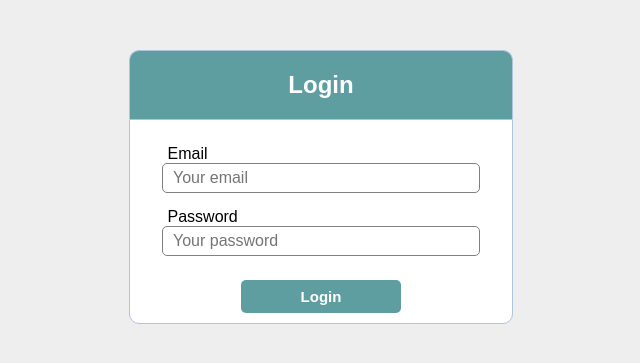
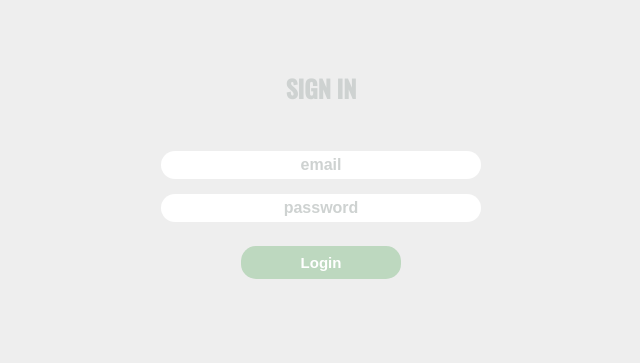
Before and after one commit to Laura959/Greiti_Ir_Isiute, a PHP site: page / in a window 1280 px wide. Shown: the top 363 px of the page, without its empty margins (319-959 px from the left). Run offline with PHP 8.4, Linux system fonts and the light colour scheme.

Commit message:
pakeistas prisijungimo langas

```diff
--- a/src/css/style.css
+++ b/src/css/style.css
@@ -6,7 +6,7 @@
 
 body {
 	/* font-size: 120%; */
-	font-family: Arial, Helvetica, sans-serif;
+	font-family: Arial, Helvetica, 'Oswald', sans-serif;
 	background-color: #eeeeee;
 }
 
@@ -14,13 +14,12 @@ body {
 	width: 30%;
 	margin: 50px auto 0px;
 	min-width: 300px;
-	color: white;
-	background: #5F9EA0;
+	color: #ced2d1;
+	background: #eeeeee;
 	text-align: center;
-	border: 1px solid #B0C4DE;
-	border-bottom: none;
-	border-radius: 10px 10px 0px 0px;
 	padding: 20px;
+        font-family: 'Oswald';
+        font-weight: bold;
 }
 
 .form {
@@ -28,11 +27,11 @@ body {
 	min-width: 300px;
 	margin: 0px auto;
 	padding: 10px 20px;
-	border: 1px solid #B0C4DE;
-	background: white;
-	border-radius: 0px 0px 10px 10px;
 	text-align: center;
 	position: relative;
+         color: #ced2d1;
+        font-family: 'Oswald';
+        font-weight: bold;
 }
 
 label {
@@ -45,8 +44,10 @@ input {
 	width: 93%;
 	padding: 5px 10px;
 	font-size: 16px;
-	border-radius: 5px;
-	border: 1px solid gray;
+	border-radius: 15px;
+	border: none;
+        text-align: center;
+        font-weight: bold;
 }
 
 .login-btn {
@@ -56,9 +57,9 @@ input {
 	margin: 1.5rem auto 0;
 	width: 10rem;
 	color: white;
-	background-color: #5F9EA0;
+	background-color: #bdd8bf;
 	border: none;
-	border-radius: 5px;
+	border-radius: 15px;
 	cursor: pointer;
 	font-weight: bold;
 }
@@ -68,11 +69,9 @@ input {
 }
 
 .error {
-	width: 92%;
-	color: #a94442;
+	color: #fb4755;
 	font-size: .85rem;
-	position: absolute;
-	text-align: right;
+	text-align: center;
 	bottom: 4.25rem;
 	right: 2rem;
 }
@@ -80,3 +79,6 @@ input {
 	color: white;
 	margin: 0px 10px 0px 0px;
 }
+::placeholder {
+        color: #ced2d1;
+}
--- a/src/index.php
+++ b/src/index.php
@@ -22,7 +22,7 @@ try {
                $_SESSION["name"] = $result[0]['Vardas'];
                header("location:main.php");
           } else {
-               $message = 'Invalid username or password';
+               $message = 'Invalid email or password';
           }
            }
      }
@@ -37,29 +37,31 @@ try {
      <meta charset="UTF-8">
      <meta name="viewport" content="width=device-width, initial-scale=1">
      <meta name="description" content="Login page">
-     <title>Login</title>
-     <link href="css/style.css?rnd=132" type="text/css" rel="stylesheet">
+     <title>Sign in</title>
+     <link href="css/style.css" type="text/css" rel="stylesheet">
      <link rel="preconnect" href="https://fonts.gstatic.com">
      <link href="https://fonts.googleapis.com/css2?family=Oswald:wght@200;300;500&display=swap" rel="stylesheet">
 </head>
 
 <body>
      <div class="header">
-          <h2>Login</h2>
+          <h2>SIGN IN</h2>
      </div>
+    <div>
      <form class="form" method="POST" id="login-form">
-          <label>Email</label>
-          <input type="text" name="username" placeholder="Your email" pattern="^[a-zA-Z0-9_.+-]+@[a-zA-Z0-9-]+\.[a-zA-Z0-9-.]+$" title="Enter a valid email address" required>
-          <label>Password</label>
-          <input type="password" name="password" placeholder="Your password" pattern="(?=.*\d)(?=.*[a-z])(?=.*[A-Z]).{8,}" title="Must contain at least one number and one uppercase and lowercase letter, and at least 8 or more characters" required>
+          <label></label>
+          <input type="text" name="username" placeholder="email" pattern="^[a-zA-Z0-9_.+-]+@[a-zA-Z0-9-]+\.[a-zA-Z0-9-.]+$" title="Enter a valid email address" required>
+          <label></label>
+          <input type="password" name="password" placeholder="password" pattern="(?=.*\d)(?=.*[a-z])(?=.*[A-Z]).{8,}" title="Must contain at least one number and one uppercase and lowercase letter, and at least 8 or more characters" required>
           <input type="submit" name="login" value="Login" class="login-btn" id="login-btn"><br>
-          <?php
+
+     </form>
+    <?php
           if (!empty($message)) {
                echo '<p class="error">' . $message . '</p><br>';
           }
           ?>
-     </form>
-     </div>
+    </div>
 </body>
 
 </html>
```
Also changed, not shown: src/nbproject/private/private.xml (added, +12 -0 lines), src/nbproject/project.xml (added, +9 -0 lines), 2 other files.
